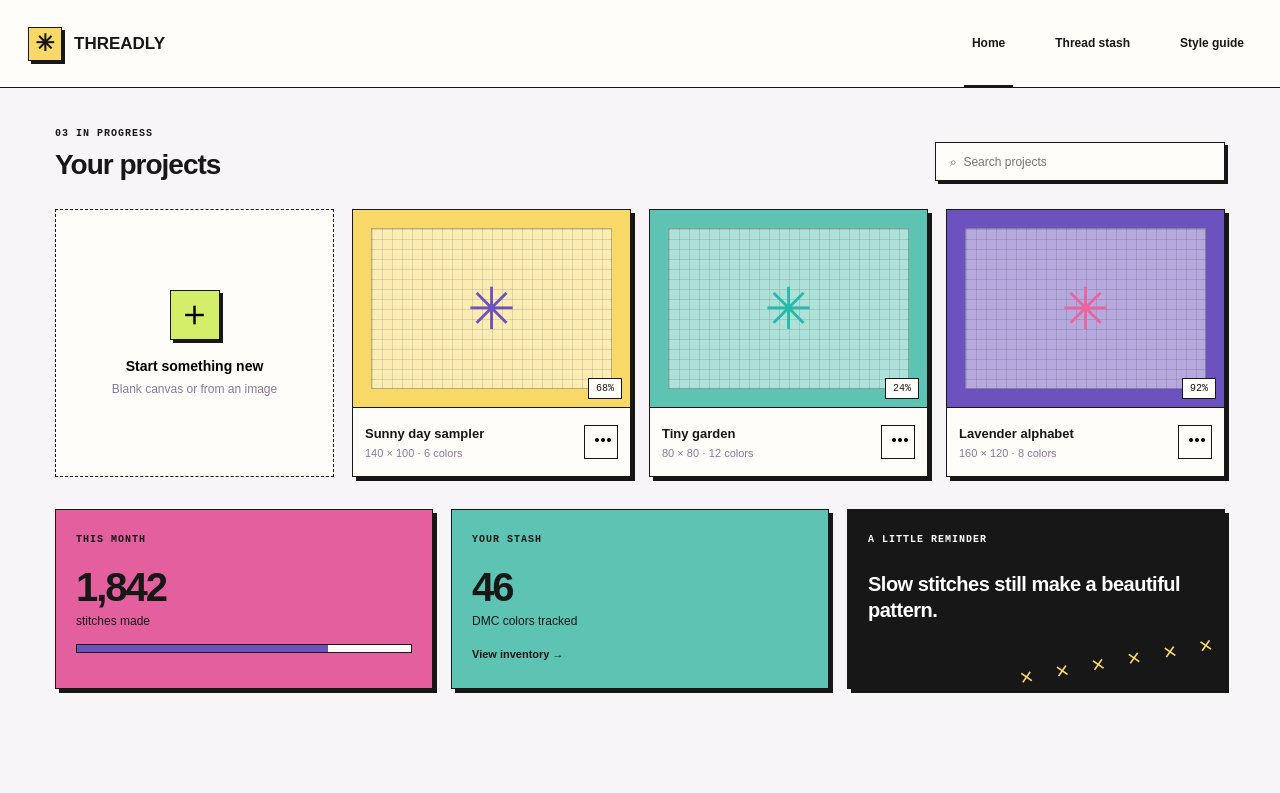
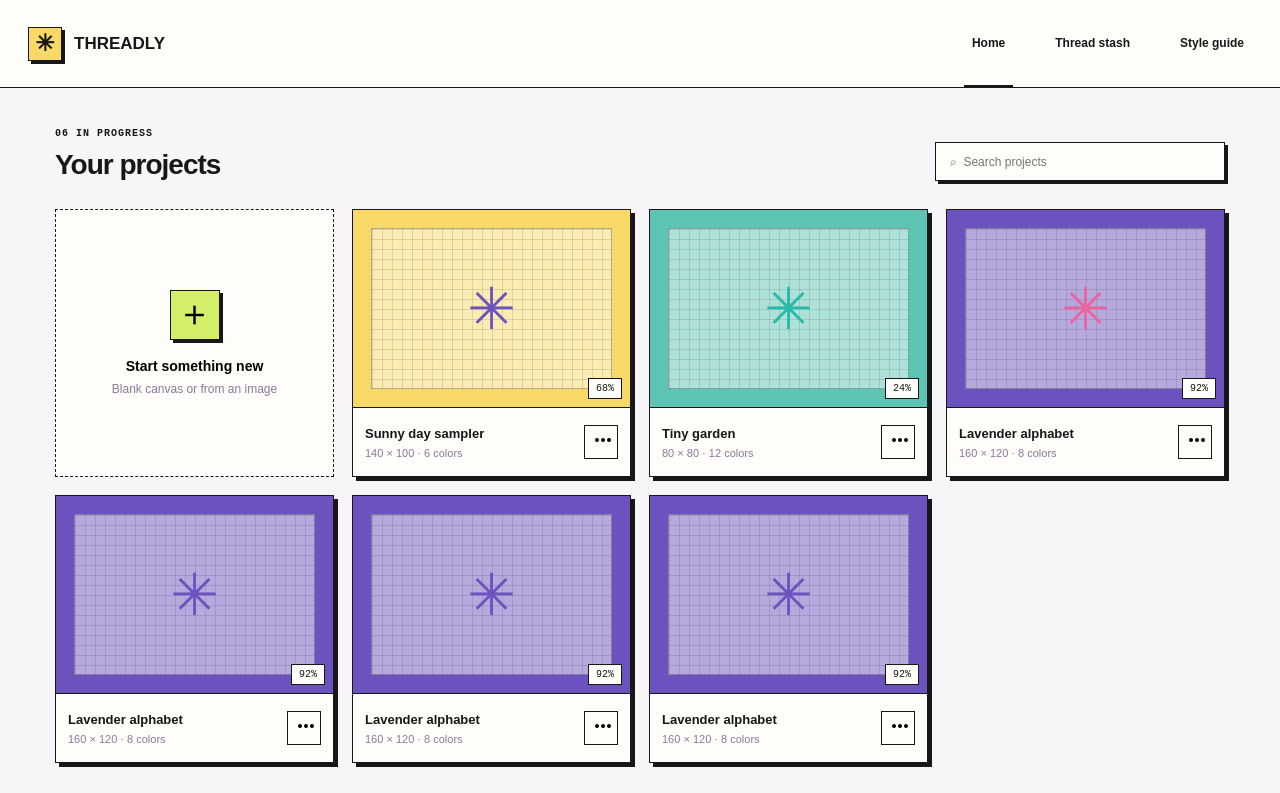
Before and after one commit to mathiasmundt99/bachelorprojekt, a React (Vite) app: page / in a window 1280 px wide. Shown: the top 793 px of the page. Built offline with nearby package versions, Linux system fonts and the light colour scheme.

Commit message:
Update projects.ts

```diff
--- a/src/data/projects.ts
+++ b/src/data/projects.ts
@@ -28,4 +28,31 @@ export const projects: Project[] = [
     progress: 92,
     color: "#6C52BE",
   },
+  {
+    id: 4,
+    name: "Lavender alphabet",
+    width: 160,
+    height: 120,
+    colors: 8,
+    progress: 92,
+    color: "#6C52BE",
+  },
+  {
+    id: 5,
+    name: "Lavender alphabet",
+    width: 160,
+    height: 120,
+    colors: 8,
+    progress: 92,
+    color: "#6C52BE",
+  },
+  {
+    id: 6,
+    name: "Lavender alphabet",
+    width: 160,
+    height: 120,
+    colors: 8,
+    progress: 92,
+    color: "#6C52BE",
+  },
 ];
```
